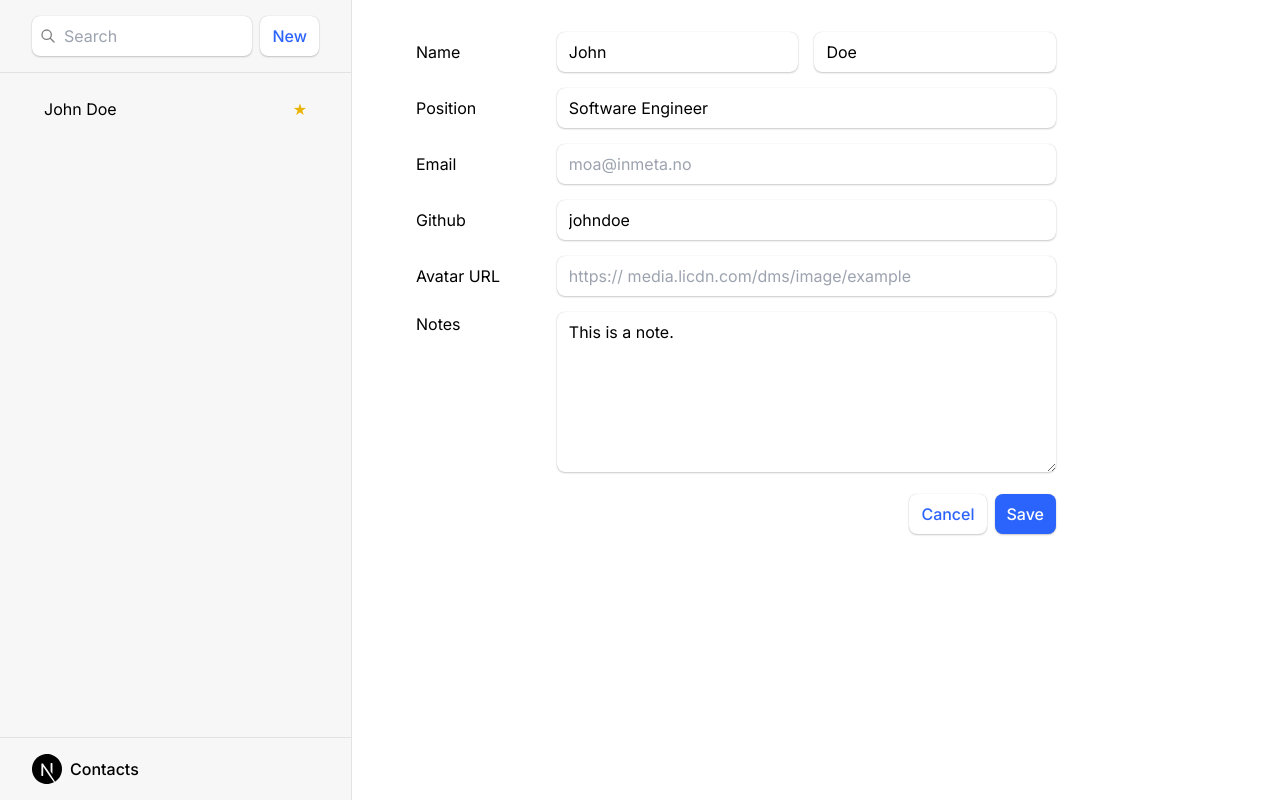
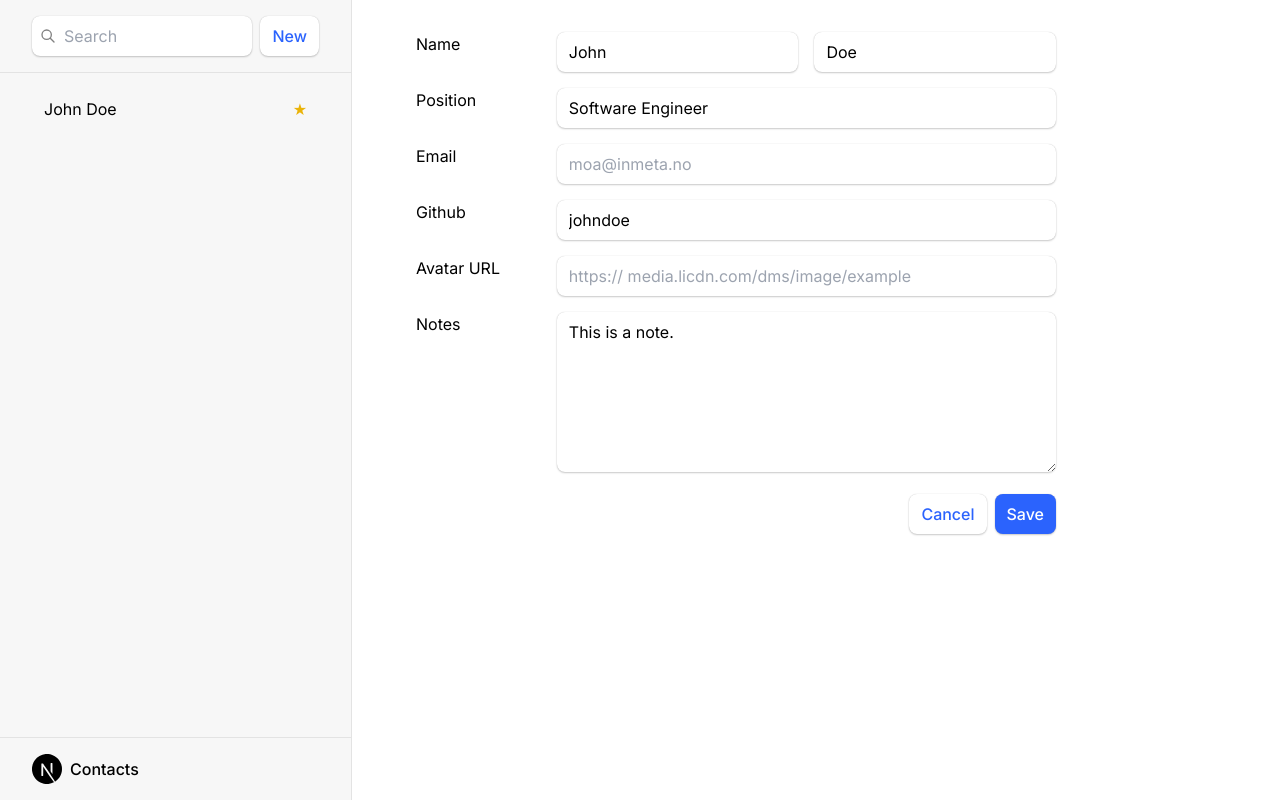
Before and after one commit to originalgish/rsc-workshop-starter, a Next.js app: page /contacts/1/edit in a window 1280 px wide. Built offline with nearby package versions, Linux system fonts and the light colour scheme.

Commit message:
Update CSS

```diff
--- a/app/contacts/[contactId]/edit/_components/ContactForm.tsx
+++ b/app/contacts/[contactId]/edit/_components/ContactForm.tsx
@@ -22,7 +22,7 @@ export default function ContactForm({ contactId }: { contactId: string }) {
 
   return (
     <form className="flex max-w-[40rem] flex-col gap-4 @container">
-      <div className="grip-rows-6 grid items-center gap-2 @sm:grid-cols-[1fr_4fr] @sm:gap-4">
+      <div className="grip-rows-6 grid gap-2 @sm:grid-cols-[1fr_4fr] @sm:gap-4">
         <span className="flex">Name</span>
         <div className="flex gap-4">
           <Input
```
